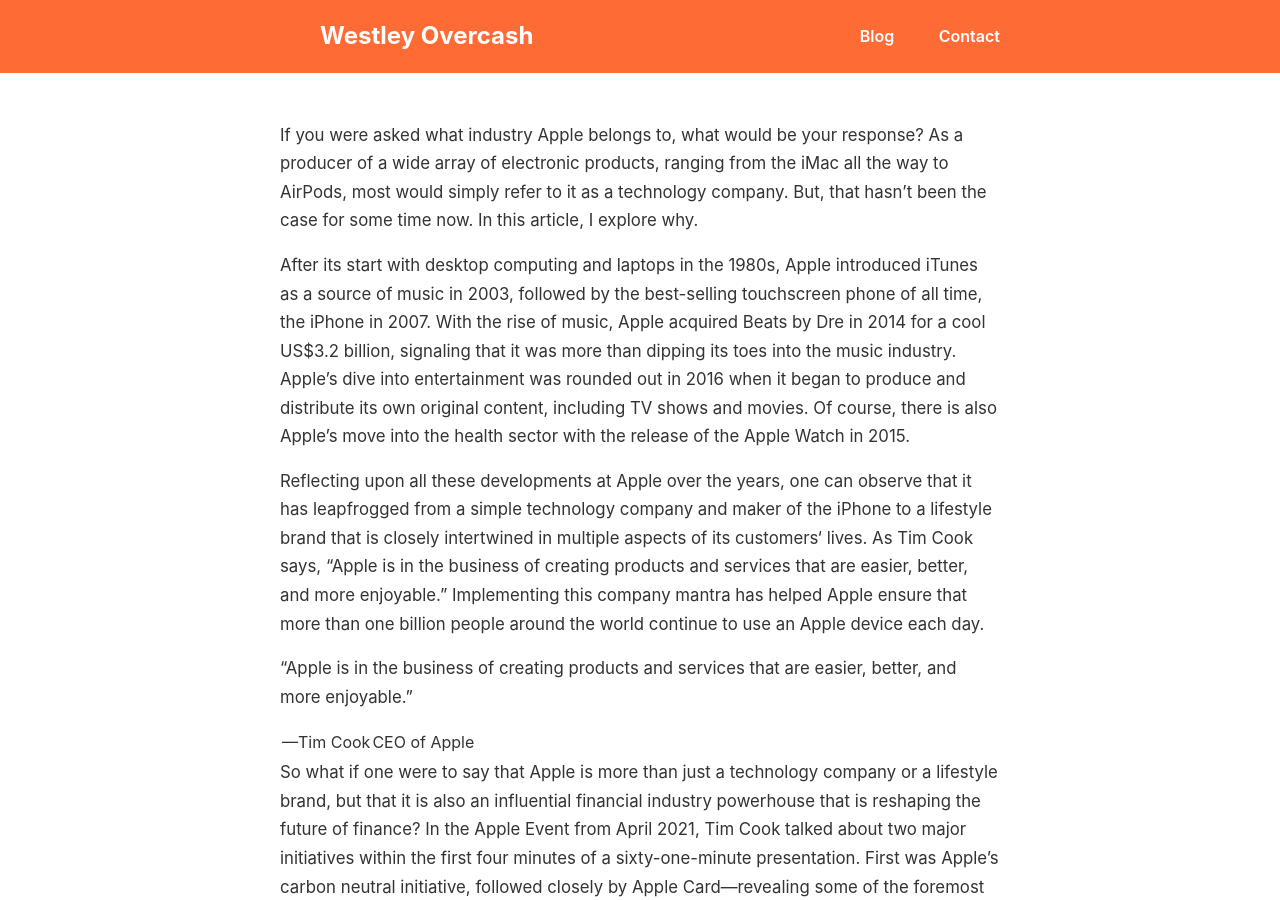
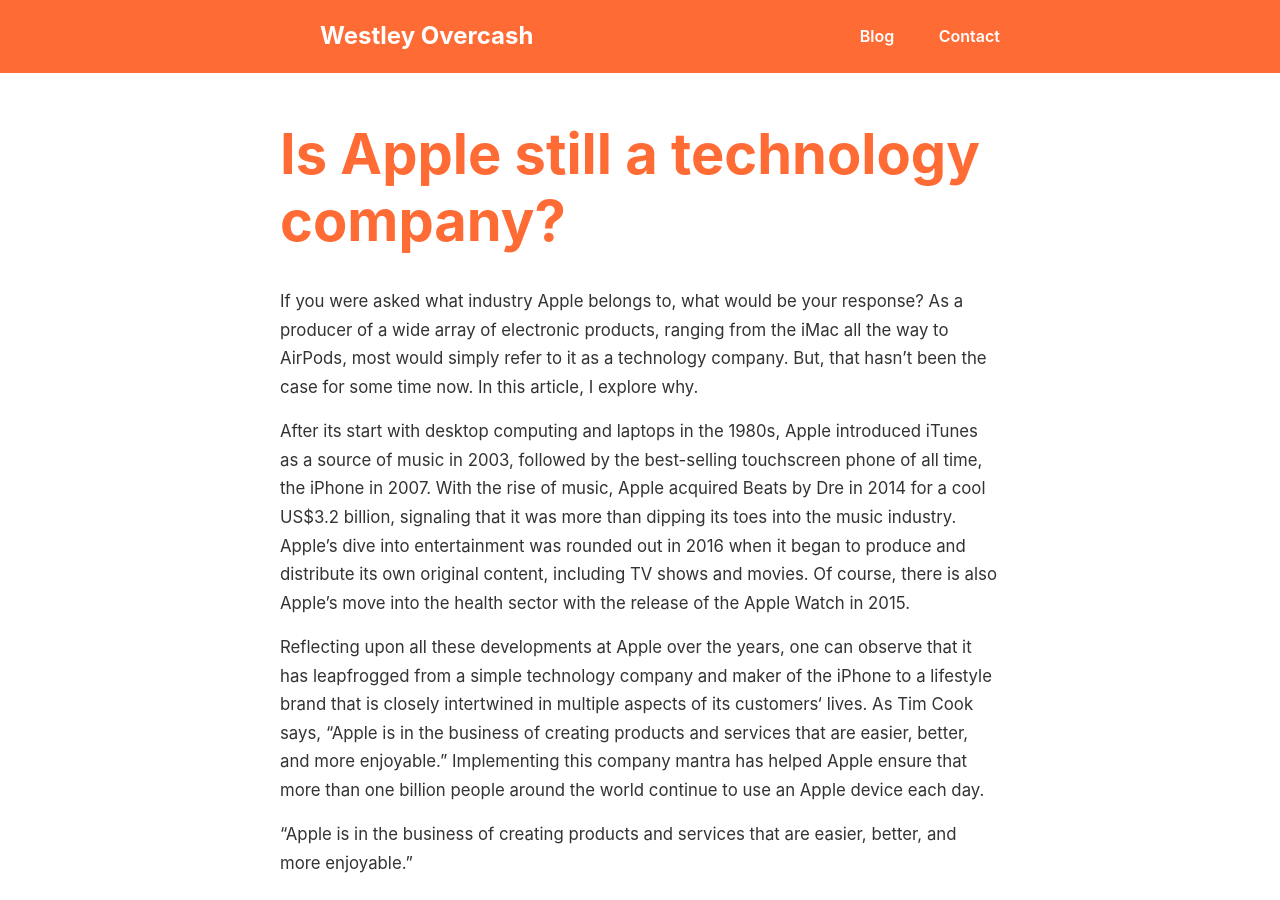
Before and after one commit to westleyovercash/westleyovercash.github.io, a Jekyll site: the page built from writing/is-apple-still-a-technology-company.md, in a window 1280 px wide and 900 px high. Built offline with Jekyll 4.4.1, drawn with Linux system fonts in a browser that asks for light colours.

Commit message:
Update is-apple-still-a-technology-company.md

```diff
--- a/writing/is-apple-still-a-technology-company.md
+++ b/writing/is-apple-still-a-technology-company.md
@@ -1,8 +1,10 @@
 ---
 layout: default
 title: "Is Apple still a technology company?"
-permalink: /writing/is-apple-still-a-technology-company
+permalink: /writing/is-apple-still-a-technology-company/
 ---
+
+# Is Apple still a technology company?
 
 If you were asked what industry Apple belongs to, what would be your response? As a producer of a wide array of electronic products, ranging from the iMac all the way to AirPods, most would simply refer to it as a technology company. But, that hasn’t been the case for some time now. In this article, I explore why.
 
```
